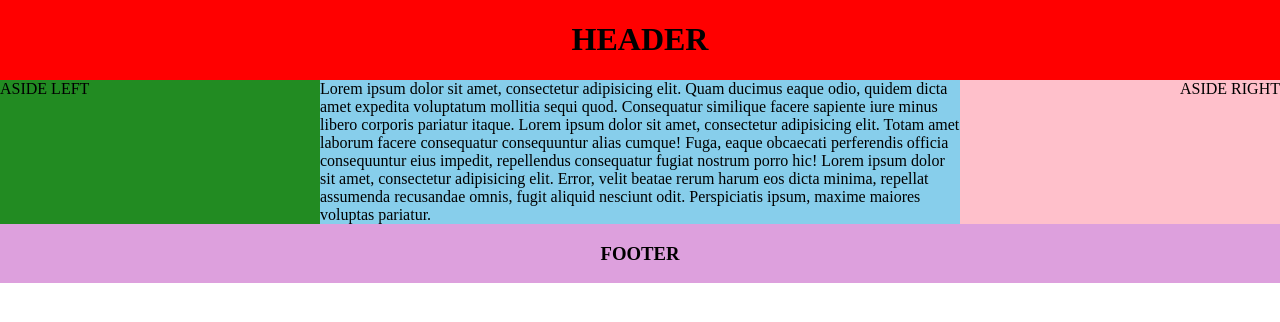
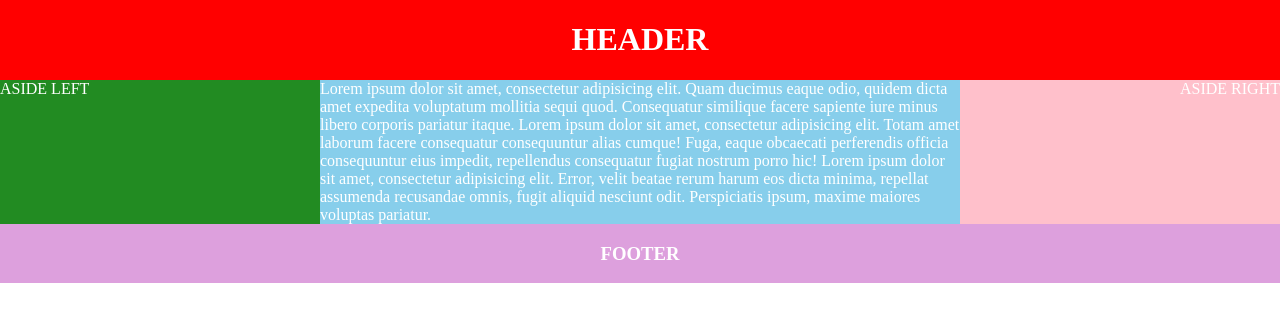
Before and after one commit to yukkiko/zadanie-flex, a plain HTML site: page index.html in a window 1280 px wide. Drawn offline with Linux system fonts and the light colour scheme.

Commit message:
poprawka

```diff
--- a/style.css
+++ b/style.css
@@ -6,14 +6,17 @@ body{
     display: flex;
     justify-content: center;
     background-color: red;
+    color: #FFF;
 }
 .row2{
     display: flex;
     flex-wrap: wrap;
+    color: #FFF;
 }
 .row3{
     display: flex;
     justify-content: center;
+    color: #FFF;
 }
 .column1{
     flex: 25%;
```
